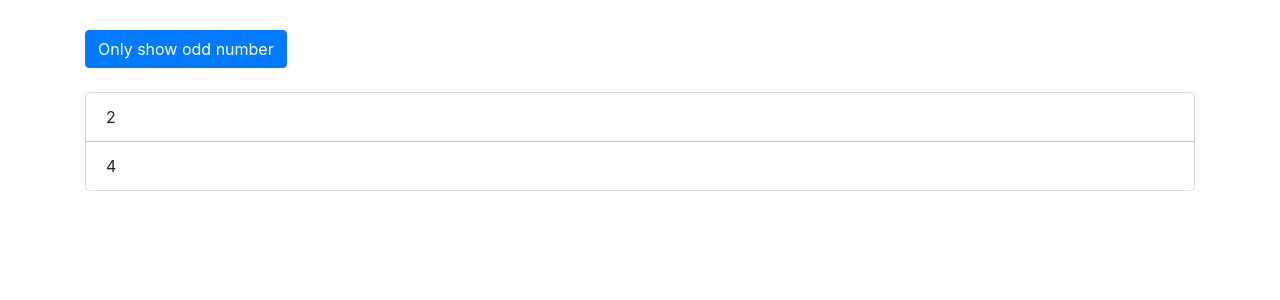
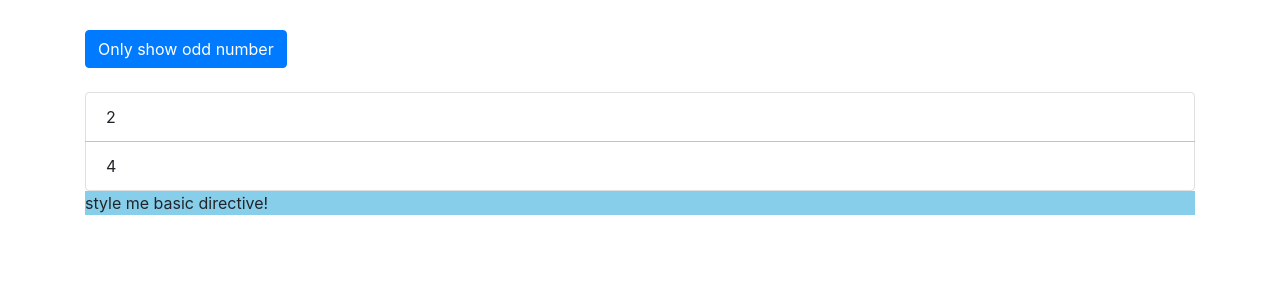
Before and after one commit to kolipatelkishan786/projectoddeven, an Angular app: page / in a window 1280 px wide. Shown: the top 300 px of the page. Built offline with nearby package versions, Linux system fonts and the light colour scheme.

Commit message:
84 Creating a Basic Attribute Directive.

```diff
--- a/src/app/app.component.html
+++ b/src/app/app.component.html
@@ -26,6 +26,8 @@
           </li>
         </div>
       </ul>
+
+      <p appBasicHighlight>style me basic directive!</p>
     </div>
   </div>
 </div>
--- a/src/app/app.module.ts
+++ b/src/app/app.module.ts
@@ -3,10 +3,12 @@ import { NgModule } from '@angular/core';
 
 import { AppRoutingModule } from './app-routing.module';
 import { AppComponent } from './app.component';
+import {BasicHighlightDirective} from "./basic-highlight/basic-highlight.directive";
 
 @NgModule({
   declarations: [
-    AppComponent
+    AppComponent,
+    BasicHighlightDirective
   ],
   imports: [
     BrowserModule,
--- /dev/null
+++ b/src/app/basic-highlight/basic-highlight.directive.ts
@@ -0,0 +1,13 @@
+import {Directive, ElementRef, OnInit} from "@angular/core";
+
+@Directive({
+  selector: '[appBasicHighlight]'
+})
+export class BasicHighlightDirective implements OnInit {
+  constructor(private elementRef: ElementRef) {
+  }
+
+  ngOnInit() {
+    this.elementRef.nativeElement.style.backgroundColor = 'skyblue';
+  }
+}
```
